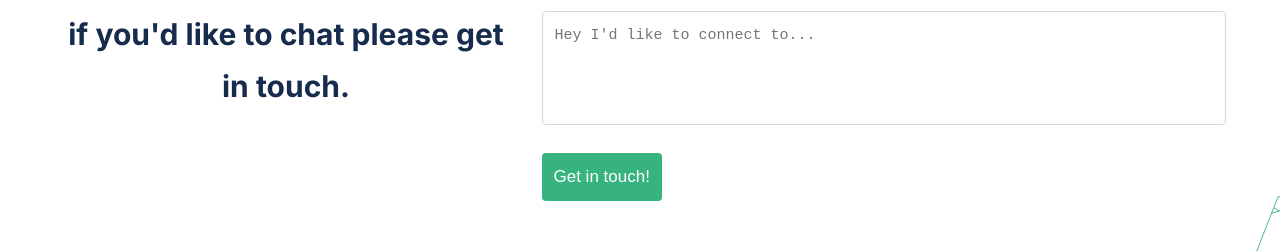
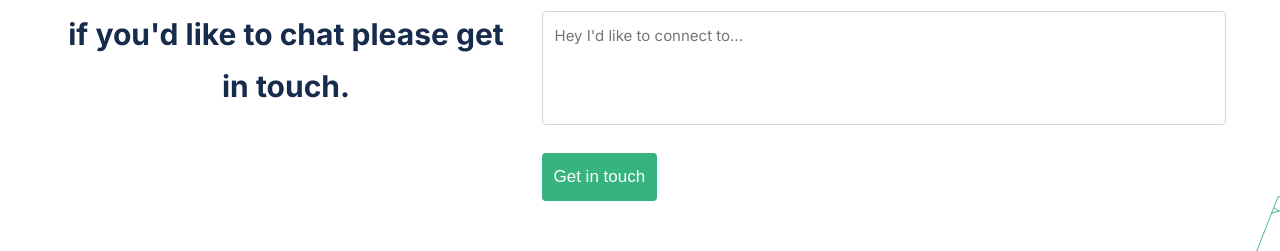
Before and after one commit to rudicarrilloypr/portfolio, a website: page main.html in a window 1280 px wide. Shown: the part 3520-3771 px from the top of the page. Drawn offline with Linux system fonts and the light colour scheme.

```diff
--- a/main.html
+++ b/main.html
@@ -442,7 +442,7 @@
             </ul>
 
             <button type="submit">
-              Get in touch!
+              Get in touch
             </button>
           </form>
 
--- a/style.css
+++ b/style.css
@@ -519,6 +519,7 @@
   width: 100%;
   height: 114px;
   padding: 12px;
+  font-family: 'Inter';
   font-style: normal;
   border-radius: 4px;
   background: #fff;
```
